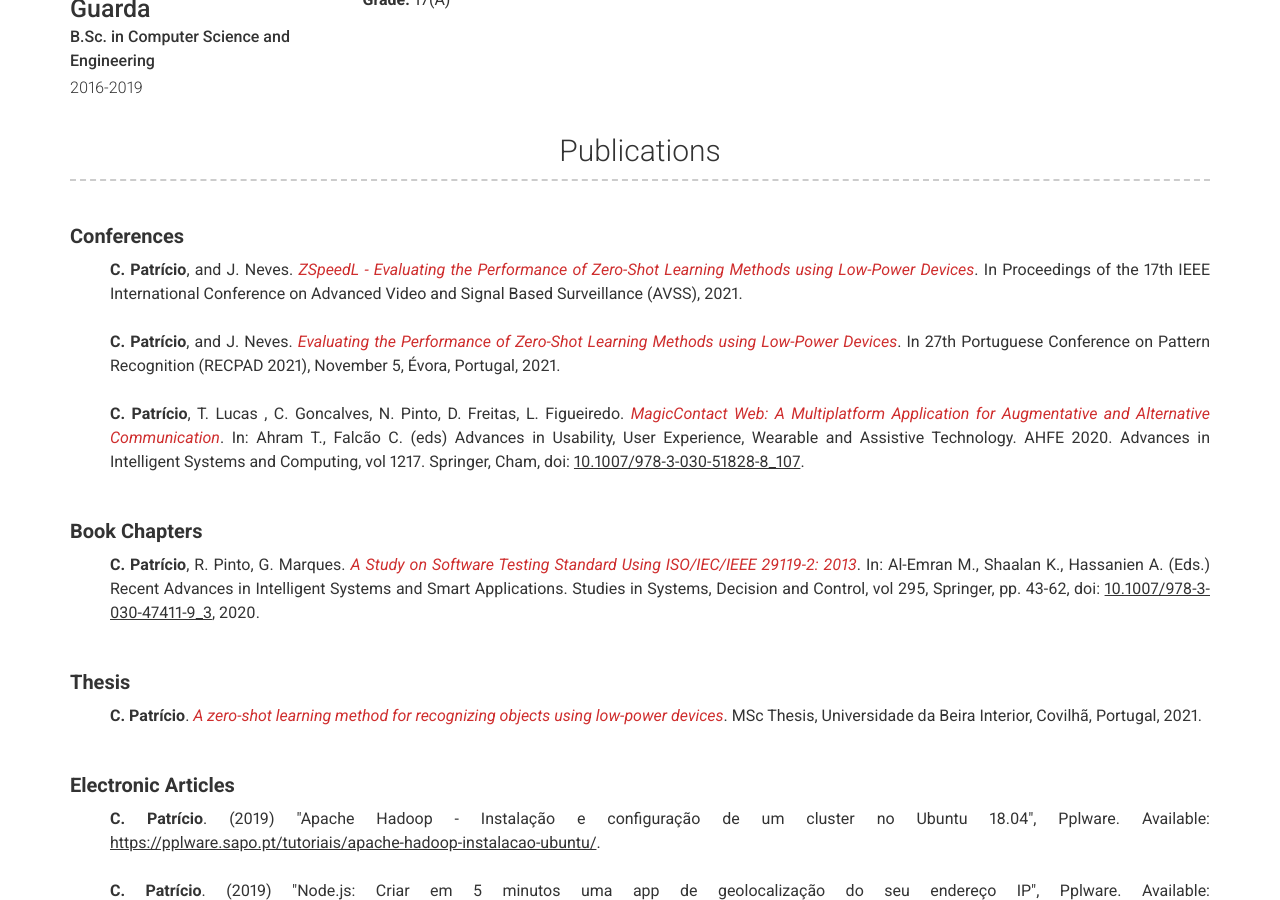
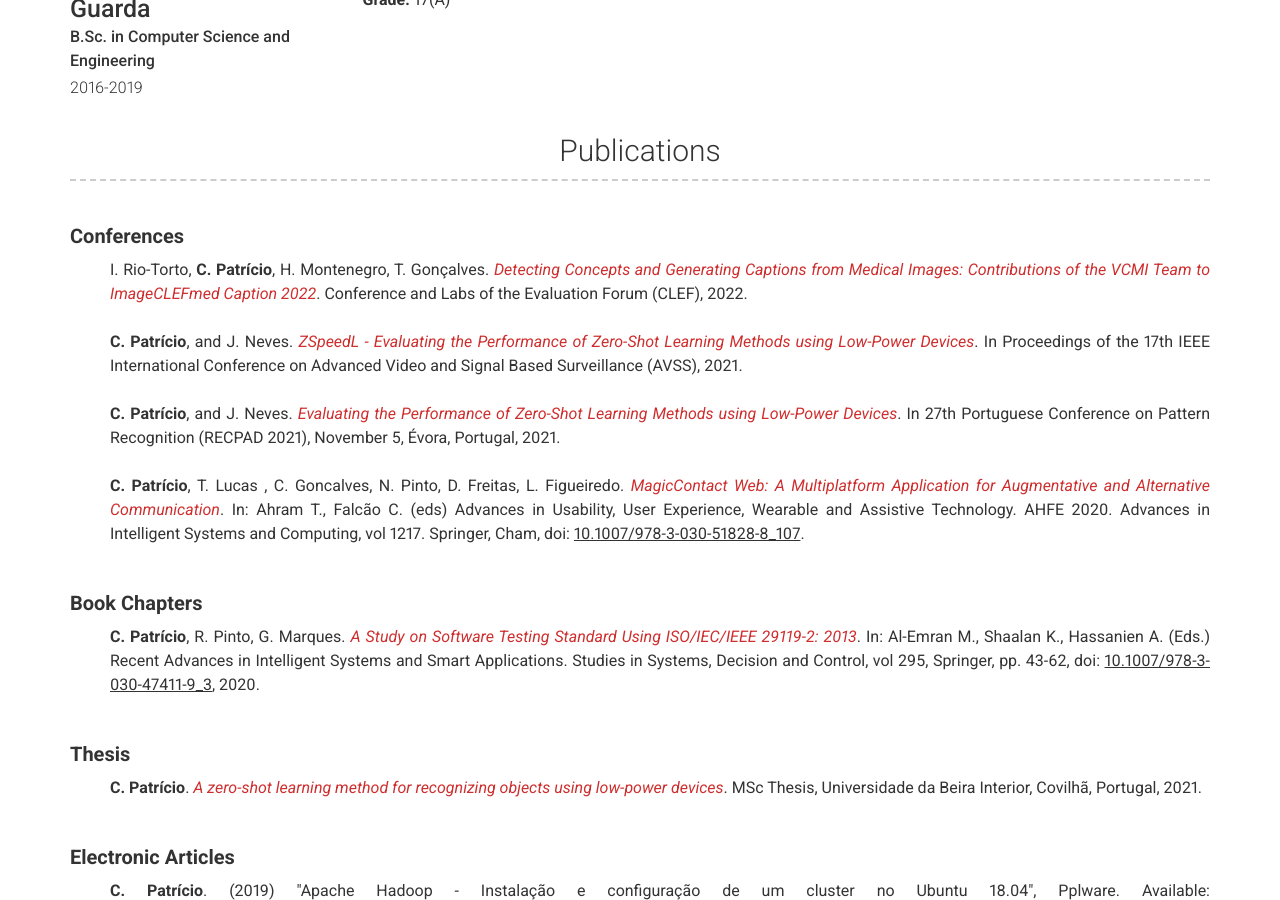
Before and after one commit to CristianoPatricio/cristianopatricio.github.io, a Jekyll site: the page built from index.md, in a window 1280 px wide and 900 px high, scrolled down 1892 px. Built offline with Jekyll 4.4.1, drawn with Linux system fonts in a browser that asks for light colours; nearby versions of some CDN libraries.

Commit message:
Update _config.yml

```diff
--- a/_config.yml
+++ b/_config.yml
@@ -53,6 +53,10 @@ about_content: | # this will include new lines to allow paragraphs
 publications: |
     <p style="font-size:20px;"><b>Conferences</b></p>
     <ul style="list-style-type: none;" >
+        <li>
+            I. Rio-Torto, <b>C. Patrício</b>, H. Montenegro, T. Gonçalves. <a href="" style="color: #cf2e2e;" target="blank"><em>Detecting Concepts and Generating Captions from Medical Images: Contributions of the VCMI Team to ImageCLEFmed Caption 2022</em></a>. Conference and Labs of the Evaluation Forum (CLEF), 2022.
+        </li>
+        <br>
         <li>
             <b>C. Patrício</b>, and J. Neves. <a href="https://arxiv.org/pdf/2110.04535.pdf" style="color: #cf2e2e;" target="blank"><em>ZSpeedL - Evaluating the Performance of Zero-Shot Learning Methods using Low-Power Devices</em></a>. In Proceedings of the 17th IEEE International Conference on Advanced Video and Signal Based Surveillance (AVSS), 2021.
         </li>
```
